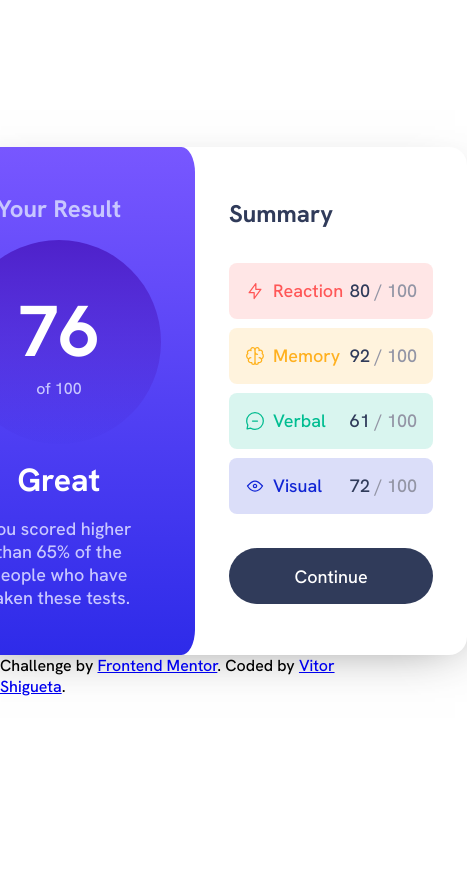
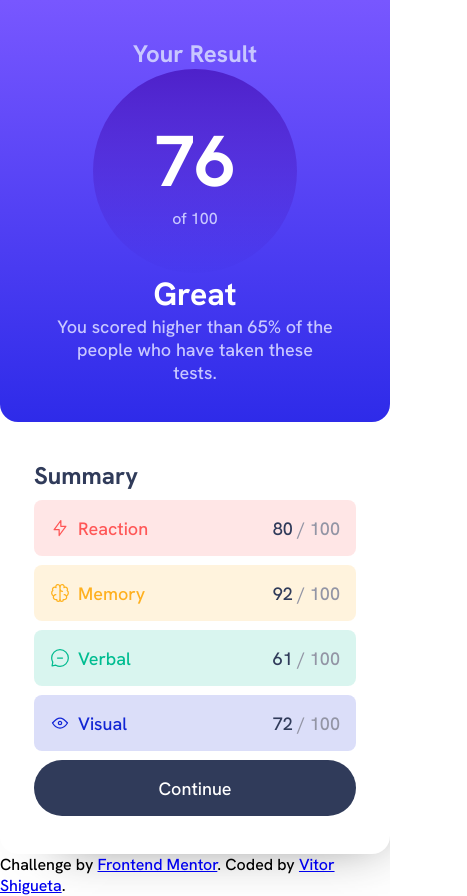
Before and after one commit to VitorShigueta/result-summary-component, a plain HTML site: page index.html in a window 390 px wide. Shown: the whole page, 467 px wide, since content can reach past the window. Before the commit the page ends 844 px from the top, so only its background shows below. Drawn offline with Linux system fonts and the light colour scheme.

Commit message:
media queries added

```diff
--- a/style.css
+++ b/style.css
@@ -12,8 +12,8 @@ body {
     flex-direction: column;
     justify-content: center;
     align-items: center;
-    height: 100vh;
-    width: 100vw;
+    min-height: 100vh;
+    min-width: 100vw;
 }
 
 main {
@@ -168,3 +168,21 @@ button:active , button:hover {
     background: rgb(120,87,255);
     background: linear-gradient(180deg, rgba(120,87,255) 0%, rgba(46,43,233) 100%);;
 }
+
+@media only screen and (max-width: 600px) {
+    .card {
+        flex-direction: column;
+        width: 100%;
+        height: auto;
+        border-radius: 0px 0px 18px 18px;
+    }
+
+    .result {
+        width: 100%;
+        border-radius: 0px 0px 18px 18px;
+    }
+
+    .summary {
+        width: 100%;
+    }
+  }
```
